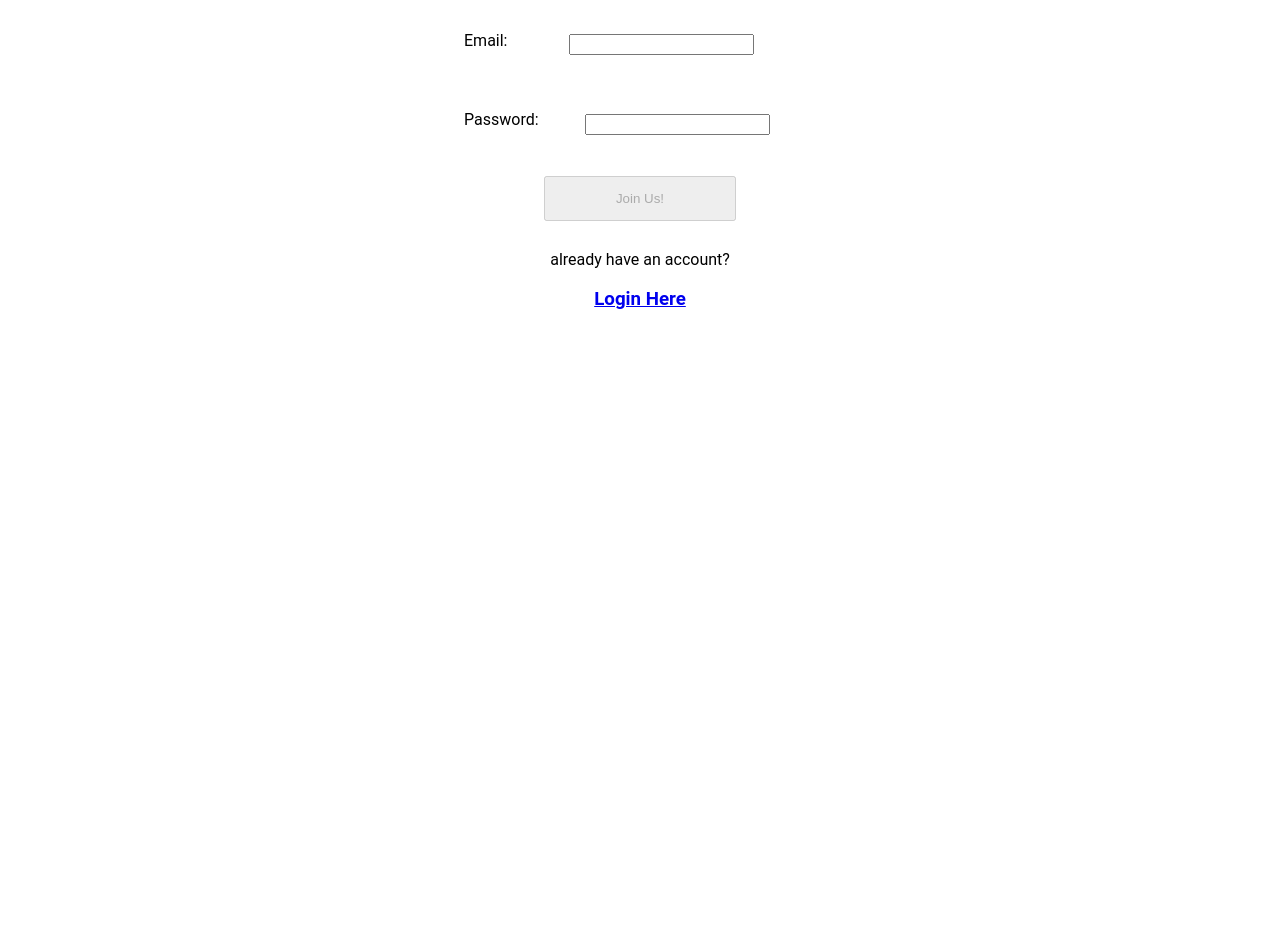
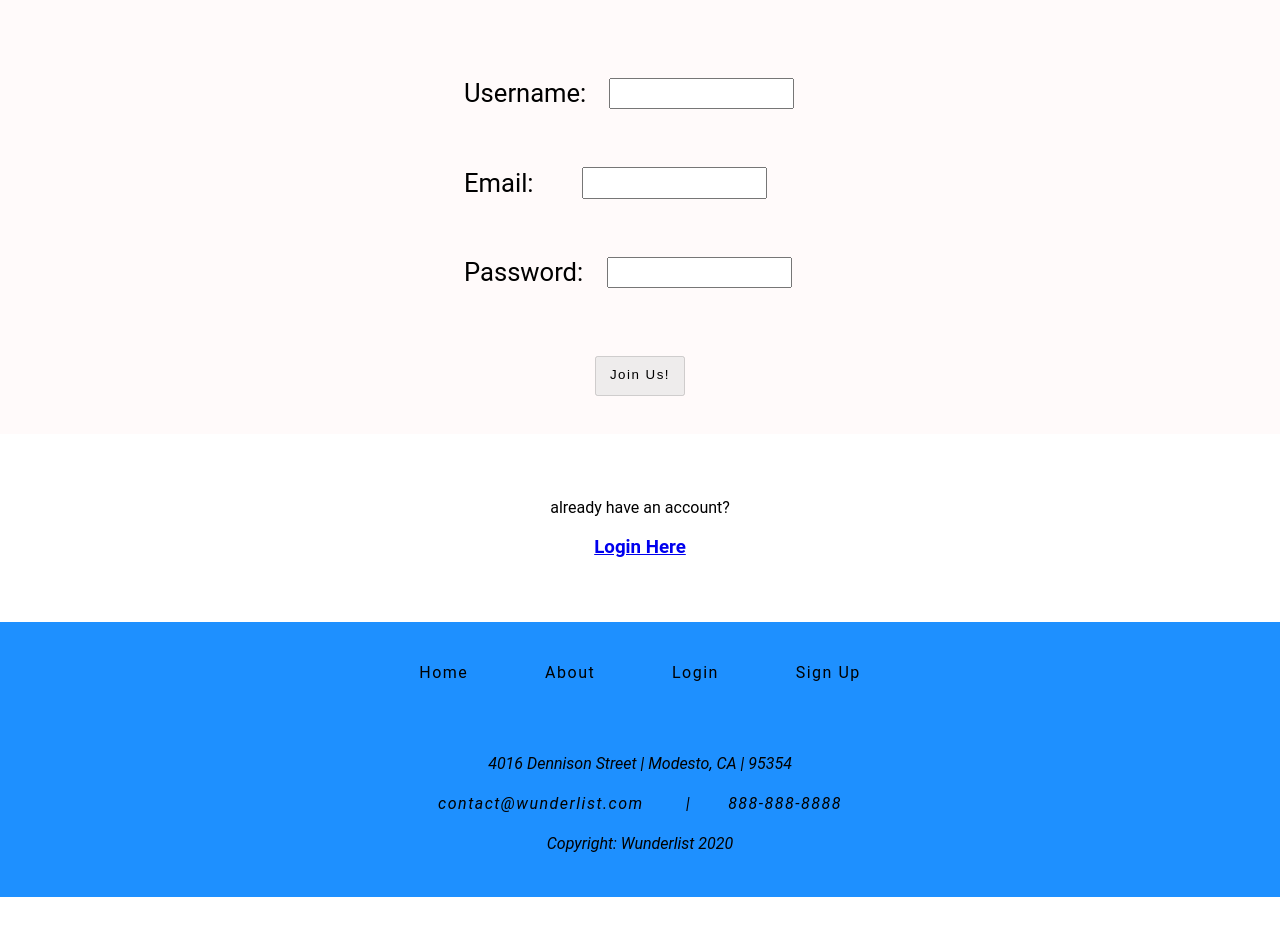
Before and after one commit to buildweek-wunderlist-2/Front-End, a React (Create React App) app: page /signup in a window 1280 px wide. Shown: the part 240-1176 px from the top of the page. Before the commit the page ends 800 px from the top, so only its background shows below. Built offline with nearby package versions, Linux system fonts and the light colour scheme.

Commit message:
nam-woo-styling

```diff
--- a/src/App.js
+++ b/src/App.js
@@ -6,13 +6,13 @@
 import { Route, Link, Switch } from 'react-router-dom'
 import SignUp from './components/SignUpFiles/Signup'
 import NavBar from './components/NavBar'
+import Footer from './components/Footer'
 
 function App() {
   return (
 
     <div className="App">
       <NavBar />
-      <>
         <Switch>
           <Route path='/signup' >
             <SignUp />
@@ -22,7 +22,7 @@
           </Route>
           <PrivateRoute path='/protected/dashboard' component={Dashboard} />
         </Switch>
-      </>
+      <Footer/>
     </div>
   );
 }
--- /dev/null
+++ b/src/components/Footer.js
@@ -0,0 +1,92 @@
+import React from "react";
+import styled from "styled-components";
+
+const StyledDiv = styled.div`
+font-size: 62.5%;
+font-size: 1rem;
+font-family: 'Roboto', sans-serif;
+line-height: 1.5;
+background-color: dodgerblue;
+color: black;
+text-align: center;
+margin: 5% 0%;
+
+a {
+    text-decoration: none;
+    letter-spacing: 1.5px;
+    color: black;
+    padding: 1%;
+    margin: 0% 2%;
+}
+a:visited {
+    color: black;
+}
+a:hover {
+    color: dodgerblue;
+    border: 2px solid dodgerblue;
+    border-radius: 10px;
+}
+
+footer {
+    background-color: dodgerblue;
+    display: flex;
+    flex-direction: column;
+    align-items: center;
+    padding: 2% 0;
+}
+footer nav, footer div, footer address {
+    margin-top: 1%;
+    width: 100%;
+}
+footer nav {
+    justify-content: space-evenly;
+}
+.socialMedia {
+    display: flex;
+    justify-content: center;
+}
+footer i {
+    color: white;
+}
+footer a:hover {
+    color: white;
+}
+footer nav a:hover {
+    border: 2px solid white;
+}
+.socialMedia a:hover, address a:hover {
+    border: none;
+}
+`;
+
+export default function Footer() {
+  return (
+    <StyledDiv>
+        <footer>
+      <nav>
+        <a href="/index.html">Home</a>
+        <a href="/about.html">About</a>
+        <a href="https://front-end-drab-psi.vercel.app/">Login</a>
+        <a href="https://front-end-drab-psi.vercel.app/">Sign Up</a>
+      </nav>
+      <div class="socialMedia">
+        <a href="https://facebook.com" target="_blank">
+          <i class="fab fa-facebook-square"></i>
+        </a>
+        <a href="https://instagram.com" target="_blank">
+          <i class="fab fa-instagram"></i>
+        </a>
+        <a href="https://twitter.com" target="_blank">
+          <i class="fab fa-twitter"></i>
+        </a>
+      </div>
+      <address>
+            <p>4016 Dennison Street | Modesto, CA | 95354</p>
+            <a href="mailto:contact@wunderlist.com">contact@wunderlist.com</a> |
+            <a href="tel:888-888-8888">888-888-8888</a>
+            <p>Copyright: Wunderlist 2020</p>
+        </address>
+      </footer>
+    </StyledDiv>
+  );
+}
--- a/src/components/LogInFiles/Login.js
+++ b/src/components/LogInFiles/Login.js
@@ -1,10 +1,42 @@
 import React, { useEffect, useState } from "react";
 import axios from "axios";
-import * as yup from "yup";
+import * as yup from "yup";
 import { axiosWithAuth } from "../../utils/axiosWithAuth";
 import loginFormSchema from "./loginFormSchema";
-import { useHistory } from 'react-router-dom';
+import { useHistory } from "react-router-dom";
+import styled from "styled-components";
 
+const StyledDiv = styled.div`
+font-size: 62.5%;
+font-size: 1.6rem;
+font-family: 'Roboto', sans-serif;
+line-height: 1.5;
+background-color: #fffafa;
+color: black;
+text-align: center;
+margin: 5% 0%;
+
+h3 {
+  font-family: 'Architects Daughter', cursive;
+  font-size: 2.5rem;
+}
+
+button {
+  text-decoration: none;
+  letter-spacing: 1.5px;
+  color: black;
+  padding: 1%;
+  margin: 3% 2%;
+  line-height: 0.8;
+}
+
+
+button:hover {
+  color: dodgerblue;
+  border: 2px solid dodgerblue;
+  border-radius: 10px;
+}
+`;
 
 const initialFormValues = {
   username: "",
@@ -16,26 +48,26 @@
 };
 
 const initialUsers = [];
-const initialDisabled = true
+const initialDisabled = true;
 
 export default function Login() {
   const [userInfo, setUserInfo] = useState(initialFormValues);
   const [formErrors, setFormErrors] = useState(initialFormErrors);
-  const { push } = useHistory()
+  const { push } = useHistory();
 
-  const [disabled, setDisabled] = useState(initialDisabled)
+  const [disabled, setDisabled] = useState(initialDisabled);
 
   const login = () => {
     axiosWithAuth()
       .post("/api/auth/login", newOrder)
       .then((res) => {
-        console.log("login -> user", res.data.data)
-                localStorage.setItem('token', res.data.token)
-                localStorage.setItem('id', res.data.data.id)
-                localStorage.setItem('username',res.data.data.username)
-                // setUserData(res.data.data)
-                push(`/protected/dashboard`)
-                // console.log("login -> userData", userData)
+        console.log("login -> user", res.data.data);
+        localStorage.setItem("token", res.data.token);
+        localStorage.setItem("id", res.data.data.id);
+        localStorage.setItem("username", res.data.data.username);
+        // setUserData(res.data.data)
+        push(`/protected/dashboard`);
+        // console.log("login -> userData", userData)
       })
       .catch((err) => {
         console.log(err);
@@ -66,7 +98,7 @@
       ...userInfo,
       [name]: value,
     });
-}
+  };
 
   const newOrder = {
     username: userInfo.username,
@@ -76,17 +108,17 @@
     evt.preventDefault();
     login(newOrder);
   };
-   useEffect(() => {
-    loginFormSchema.isValid(userInfo).then((valid) => {
-          setDisabled(!valid);
-        });
-      }, [userInfo]);
+  useEffect(() => {
+    loginFormSchema.isValid(userInfo).then((valid) => {
+      setDisabled(!valid);
+    });
+  }, [userInfo]);
 
   return (
-    <div className="login">
+    <StyledDiv className="login">
+      <h3>Login</h3>
       <form onSubmit={submit}>
-
-        <h3>User Name:</h3>
+       <p>User Name:</p>
         <input
           value={userInfo.username}
           onChange={inputChange}
@@ -94,7 +126,7 @@
           type="text"
         />
         <div>{formErrors.username}</div>
-        <h3>Password:</h3>
+        <p>Password:</p>
         <input
           value={userInfo.password}
           onChange={inputChange}
@@ -103,10 +135,8 @@
         />
         <div>{formErrors.password}</div>
 
-        <button disabled={disabled} >Log In</button>
-
-
+        <button disabled={disabled}>Log In</button>
       </form>
-    </div>
+    </StyledDiv>
   );
 }
--- a/src/components/SignUpFiles/Signup.js
+++ b/src/components/SignUpFiles/Signup.js
@@ -8,16 +8,37 @@
 
 
 const StyledDiv = styled.div`
-
+font-size: 62.5%;
+font-size: 1.6rem;
+font-family: 'Roboto', sans-serif;
+line-height: 1.5;
+background-color: #fffafa;
+color: black;
+text-align: center;
+margin: 5% 0%;
 display:flex;
 flex-direction: column;
 align-items: center;
 
+h2 {
+    font-family: 'Architects Daughter', cursive;
+    font-size: 2.5rem;
+  }
+
 button{
-    width: 15%;
-    padding: 1%;
-    margin: 1%;
+    text-decoration: none;
+  letter-spacing: 1.5px;
+  color: black;
+  padding: 1%;
+  margin: 3% 2%;
+  line-height: 0.8;
 }
+
+button:hover {
+    color: dodgerblue;
+    border: 2px solid dodgerblue;
+    border-radius: 10px;
+  }
 
 label{
     padding: 2%;
```
